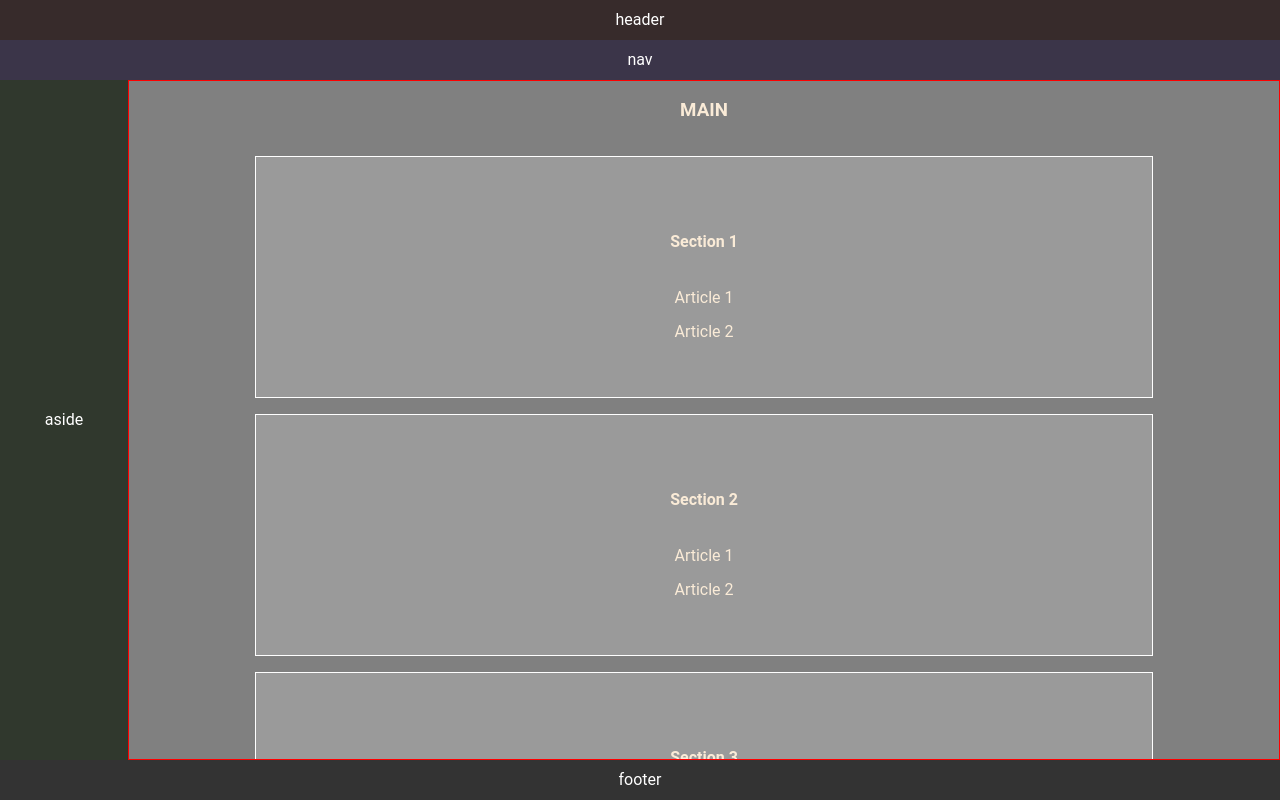
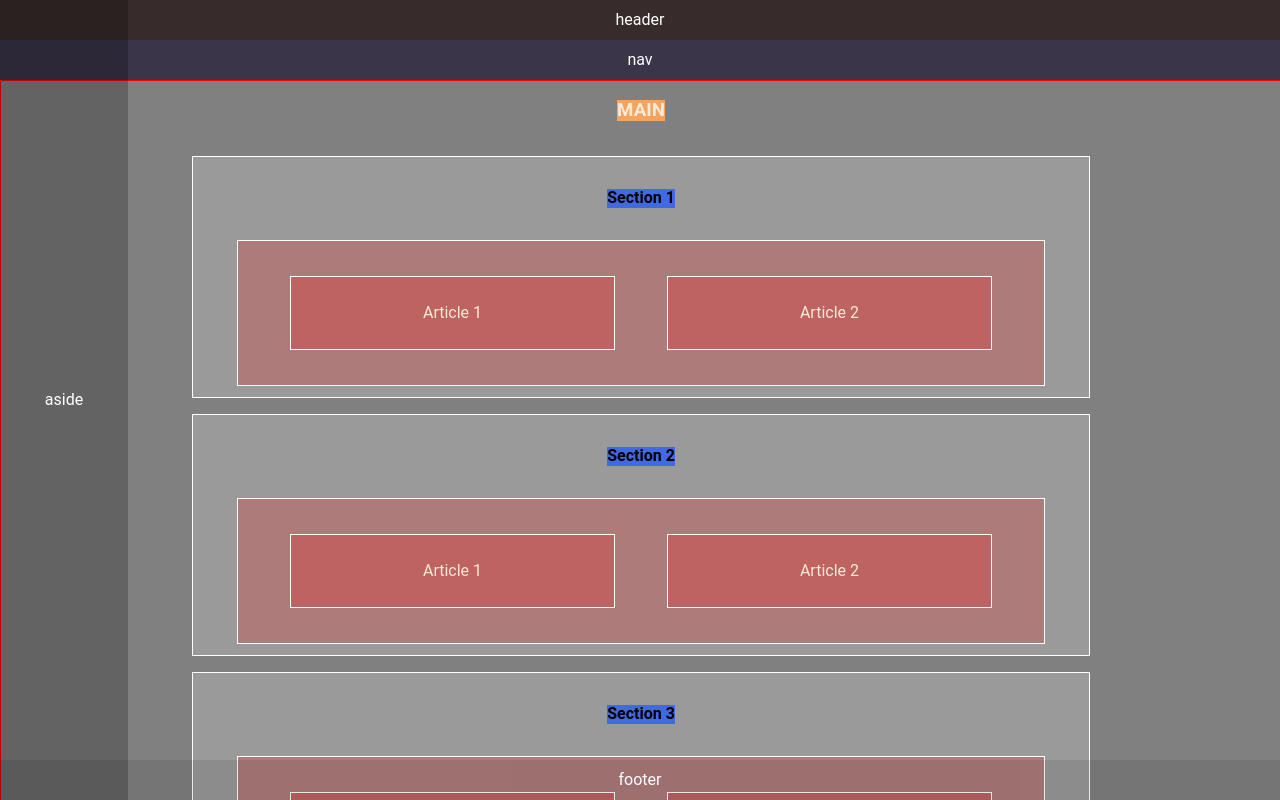
Before and after one commit to Ruben-Alvarez-Dev/project_Portfolio_Vanilla, a plain HTML site: page index.html in a window 1280 px wide. Drawn offline with Linux system fonts and the light colour scheme.

Commit message:
feature: css distributed

```diff
--- a/index.html
+++ b/index.html
@@ -12,29 +12,37 @@
     <header class="header">header</header>
     <nav class="nav">nav</nav>
     <main class="main">
-        <h3>MAIN</h3>
+        <h3 class="h3">MAIN</h3>
         <section class="section">
-            <h4>Section 1</h4>
-            <article>Article 1</article>
-            <article>Article 2</article>
+            <h4 class="h4">Section 1</h4>
+            <div class="div">
+                <article class="article">Article 1</article>
+                <article class="article">Article 2</article>
+            </div>
         </section>
 
         <section class="section">
-            <h4>Section 2</h4>
-            <article>Article 1</article>
-            <article>Article 2</article>
+            <h4 class="h4">Section 2</h4>
+            <div class="div">
+                <article class="article">Article 1</article>
+                <article class="article">Article 2</article>
+            </div>
         </section>
 
         <section class="section">
-            <h4>Section 3</h4>
-            <article>Article 1</article>
-            <article>Article 2</article>
+            <h4 class="h4">Section 3</h4>
+            <div class="div">
+                <article class="article">Article 1</article>
+                <article class="article">Article 2</article>
+            </div>
         </section>
 
         <section class="section">
-            <h4>Section 4</h4>
-            <article>Article 1</article>
-            <article>Article 2</article>
+            <h4 class="h4">Section 4</h4>
+            <div class="div">
+                <article class="article">Article 1</article>
+                <article class="article">Article 2</article>
+            </div>
         </section>
 
     </main>
--- a/style.css
+++ b/style.css
@@ -4,19 +4,18 @@ body {
     font-size: 2vh;
     font-weight: 400;
 
-    display: grid;
-    grid-template-rows: 5vh 5vh 85vh 5vh;
-    grid-template-columns: 10vw 90vw;
-    grid-template-areas:
-        "header header"
-        "nav nav"
-        "aside main"
-        "footer footer";
+    display: flex;
+    flex-flow: column nowrap;
+
 }
-
-header {
+.header {
     background-color: #372b2b;
     color: #fff;
+
+    position: fixed;
+    top: 0;
+    width: 100vw;
+    height: 5vh;
 
     display: flex;
     justify-content: center;
@@ -24,10 +23,14 @@ header {
 
     grid-area: header;
 }
-
-nav {
+.nav {
     background-color: #3b3549;
     color: #fff;
+
+    position: fixed;
+    top: 5vh;
+    width: 100vw;
+    height: 5vh;
 
     display: flex;
     justify-content: center;
@@ -35,12 +38,16 @@ nav {
 
     grid-area: nav;
 }
-
-main {
+.main {
 
     background-color: gray;
     color: antiquewhite;
     border: 1px solid rgb(255, 0, 0);
+
+    position: fixed;
+    top: 10vh;
+    width: 100vw;
+    height: 90vh;
 
     display: flex;
     flex-flow: column nowrap;
@@ -51,24 +58,59 @@ main {
     overflow-y: auto;
 
 }
+.main .h3 {
+    background-color: sandybrown;
+}
+.main .section {
+    background-color: rgba(255, 255, 255, 0.2);
+    border: 1px solid white;
 
-main .section {
-    background-color: rgba(255, 255, 255, 0.2);
+    display: flex;
+    flex-flow: column nowrap;
+    justify-content: space-evenly;
+    align-items: center;
+
+    width: 70vw;
+    min-height: 30vh;
+}
+.main .section .h4 {
+    background-color: royalblue;
+    color: black;
+}
+.main .section .div {
+    background-color: rgba(255, 0, 0, 0.2);
+    border: 1px solid white;
+
+    display: flex;
+    flex-flow: row nowrap;
+    justify-content:space-evenly;
+    align-items: center;
+
+    width: 90%;
+    min-height: 60%;
+}
+.main .section .div .article {
+    background-color: rgba(255, 0, 0, 0.2);
     border: 1px solid white;
 
     display: flex;
     flex-flow: column nowrap;
     justify-content: center;
     align-items: center;
-    gap: 2vh;
 
-    width: 70vw;
-    min-height: 30vh;
+    width: 40%;
+    min-height: 50%;
 }
+.aside {
+    background-color: #0000003a;
+    color: #fff;
 
-aside {
-    background-color: #30382d;
-    color: #fff;
+    position: fixed;
+    top: 0;
+    left: 0;
+    width: 10vw;
+    height: 100vh;
+
 
     display: flex;
     justify-content: center;
@@ -76,10 +118,14 @@ aside {
 
     grid-area: aside;
 }
+.footer {
+    background-color: #00000017;
+    color: #fff;
 
-footer {
-    background-color: #333;
-    color: #fff;
+    position: fixed;
+    bottom: 0;
+    width: 100vw;
+    height: 5vh;
 
     display: flex;
     justify-content: center;
```
